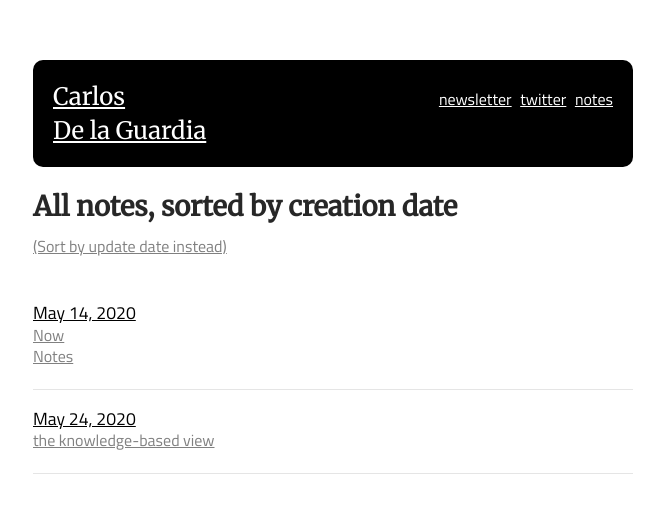
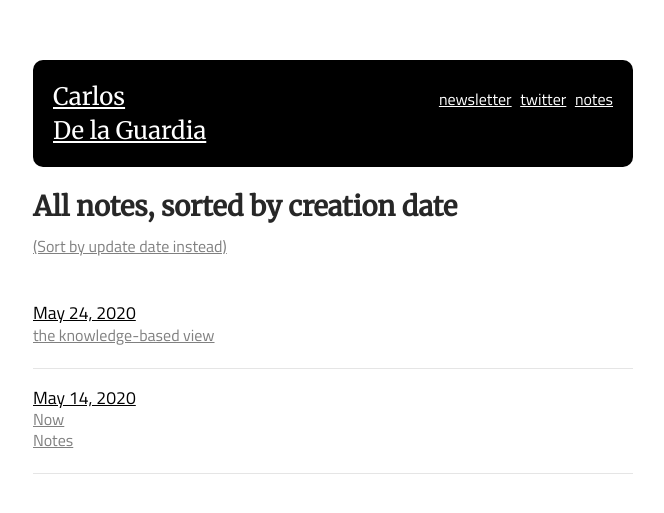
Before and after one commit to dela3499/dela3499.github.io, a Jekyll site: the page built from notes/created.md, in a window 1280 px wide. Shown: the top 513 px of the page, without its empty margins (307-971 px from the left). Built offline with Jekyll 4.4.1, drawn with Linux system fonts in a browser that asks for light colours.

Commit message:
reverse order of dates

```diff
--- a/_layouts/page_index.html
+++ b/_layouts/page_index.html
@@ -17,7 +17,7 @@ layout: base
     </div>
 
     <div class="post__list">
-    {% assign date_groups = page.pages | group_by: 'date_created' | sort:"name" %}
+    {% assign date_groups = page.pages | group_by: 'date_created' | sort:"name" | reverse %}
         {% for date_group in date_groups %}
             <div class="date_group" id="{{ date_group.name }}">
                 <h3>
```
